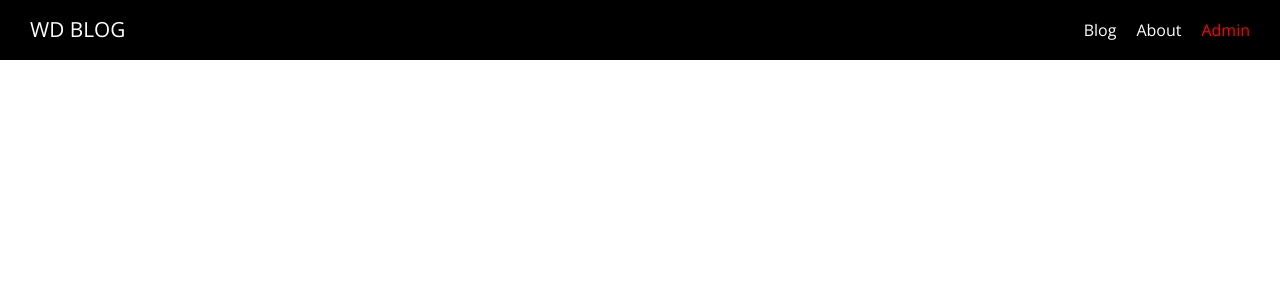
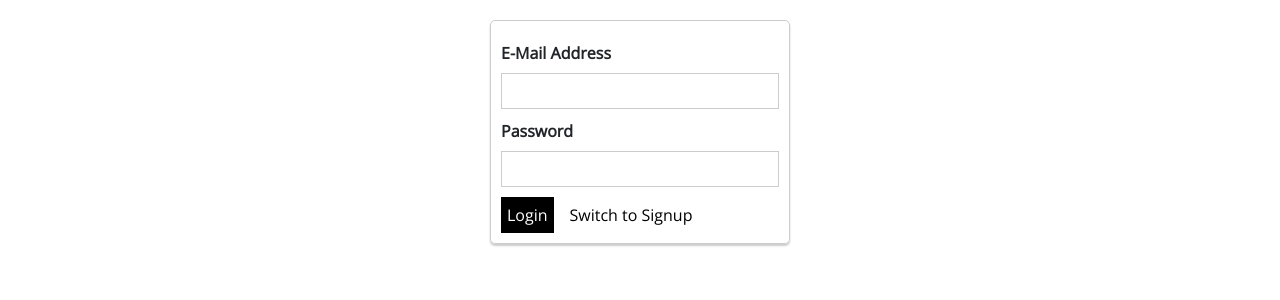
Before and after one commit to chou0728/nuxt-blog, a Nuxt app: page /admin/auth in a window 1280 px wide. Shown: the top 300 px of the page. Built offline with nearby package versions, Linux system fonts and the light colour scheme.

Commit message:
Add admin layout and error layout

```diff
--- /dev/null
+++ b/layouts/admin.vue
@@ -0,0 +1,5 @@
+<template>
+  <div>
+    <nuxt />
+  </div>
+</template>
--- /dev/null
+++ b/layouts/error.vue
@@ -0,0 +1,23 @@
+<template>
+  <div class="error-page">
+    <h1>Oops, something went wrong!</h1>
+    <!--用a的原因在於js可能已經crash了，但為了要讓網站能正常運作，所以不能用nuxt-link -->
+    <p>Back to <a href="/">safety</a>!</p>
+  </div>
+</template>
+
+<style scoped>
+.error-page {
+  text-align: center;
+}
+
+.error-page a {
+  text-decoration: none;
+  color: red;
+}
+
+.error-page a:hover,
+.error-page a:active {
+  color: salmon;
+}
+</style>
--- a/pages/admin/_postid/index.vue
+++ b/pages/admin/_postid/index.vue
@@ -13,6 +13,7 @@
   components: {
     AdminPostForm
   },
+  layout: 'admin',
   data() {
     return {
       loadedPost: {
--- a/pages/admin/auth/index.vue
+++ b/pages/admin/auth/index.vue
@@ -1,15 +1,51 @@
 <template>
-  <div>
-
+  <div class="admin-auth-page">
+    <div class="auth-container">
+      <form>
+        <AppControlInput type="email">E-Mail Address</AppControlInput>
+        <AppControlInput type="password">Password</AppControlInput>
+        <AppButton type="submit">{{ isLogin ? 'Login' : 'Sign Up' }}</AppButton>
+        <AppButton
+          type="button"
+          btn-style="inverted"
+          style="margin-left: 10px"
+          @click="isLogin = !isLogin">Switch to {{ isLogin ? 'Signup' : 'Login' }}</AppButton>
+      </form>
+    </div>
   </div>
 </template>
 
 <script>
-  export default {
+import AppControlInput from '@/components/UI/AppControlInput'
+import AppButton from '@/components/UI/AppButton'
 
+export default {
+  name: 'AdminAuthPage',
+  layout: 'admin',
+  components: {
+    AppControlInput,
+    AppButton
+  },
+  data() {
+    return {
+      isLogin: true
+    }
   }
+}
 </script>
 
-<style lang="scss" scoped>
+<style scoped lang="scss">
+.admin-auth-page {
+  padding: 20px;
+}
 
+.auth-container {
+  border: 1px solid #ccc;
+  border-radius: 5px;
+  box-shadow: 0 2px 2px #ccc;
+  width: 300px;
+  margin: auto;
+  padding: 10px;
+  box-sizing: border-box;
+}
 </style>
--- a/pages/admin/index.vue
+++ b/pages/admin/index.vue
@@ -1,7 +1,7 @@
 <template>
   <div class="admin-page">
     <section class="new-post">
-      <button @click="$router.push('/admin/new-post')">Create Post</button>
+      <AppButton @click="$router.push('/admin/new-post')">Create Post</AppButton>
     </section>
     <section class="existing-posts">
       <h1>Existing Posts</h1>
@@ -12,10 +12,14 @@
 
 <script>
 import PostList from '@/components/Posts/PostList'
+import AppButton from '@/components/UI/AppButton'
+
 export default {
   components: {
-    PostList
-  }
+    PostList,
+    AppButton
+  },
+  layout: 'admin'
 }
 </script>
 
--- a/pages/admin/new-post/index.vue
+++ b/pages/admin/new-post/index.vue
@@ -12,7 +12,8 @@
 export default {
   components: {
     AdminPostForm
-  }
+  },
+  layout: 'admin'
 }
 </script>
 
```
